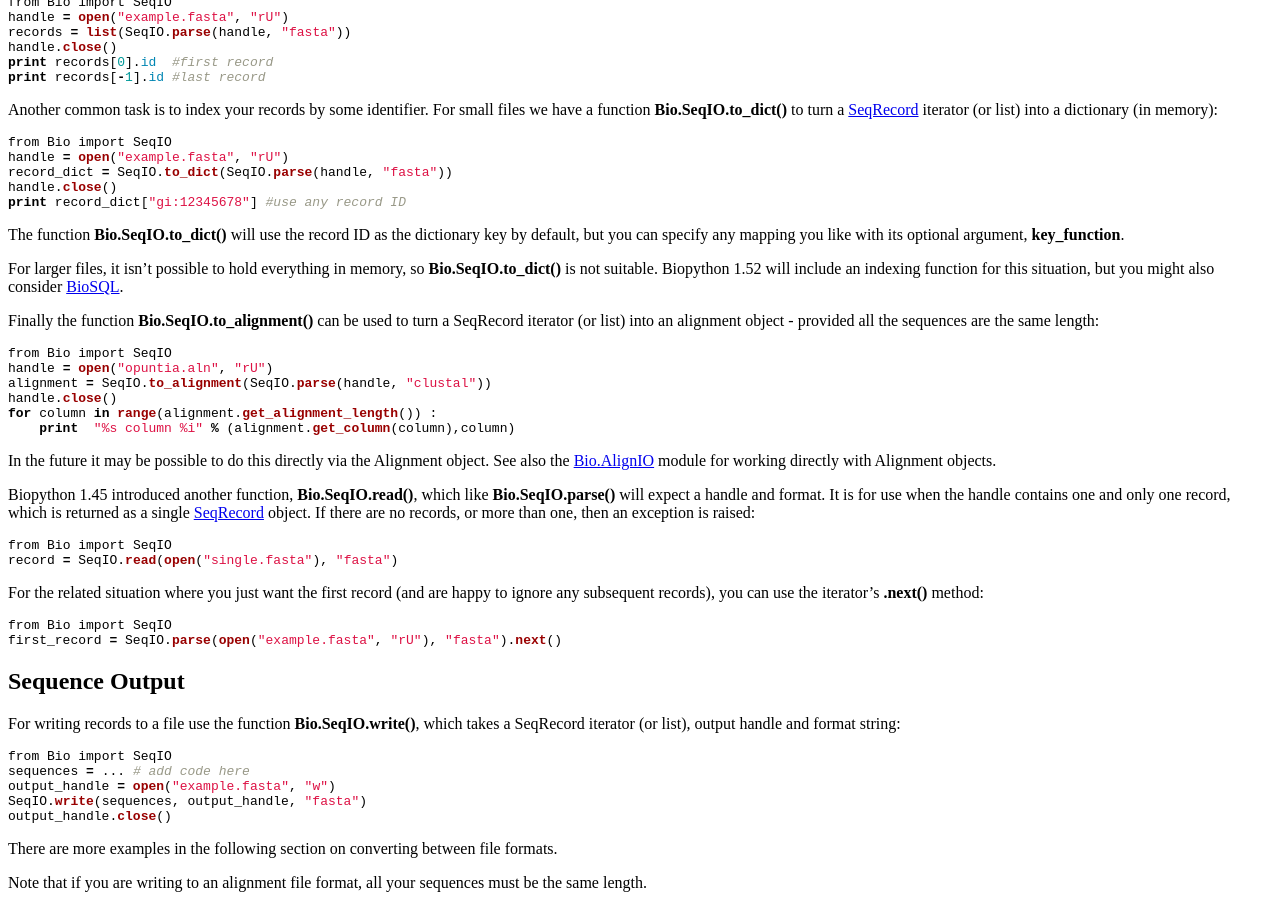
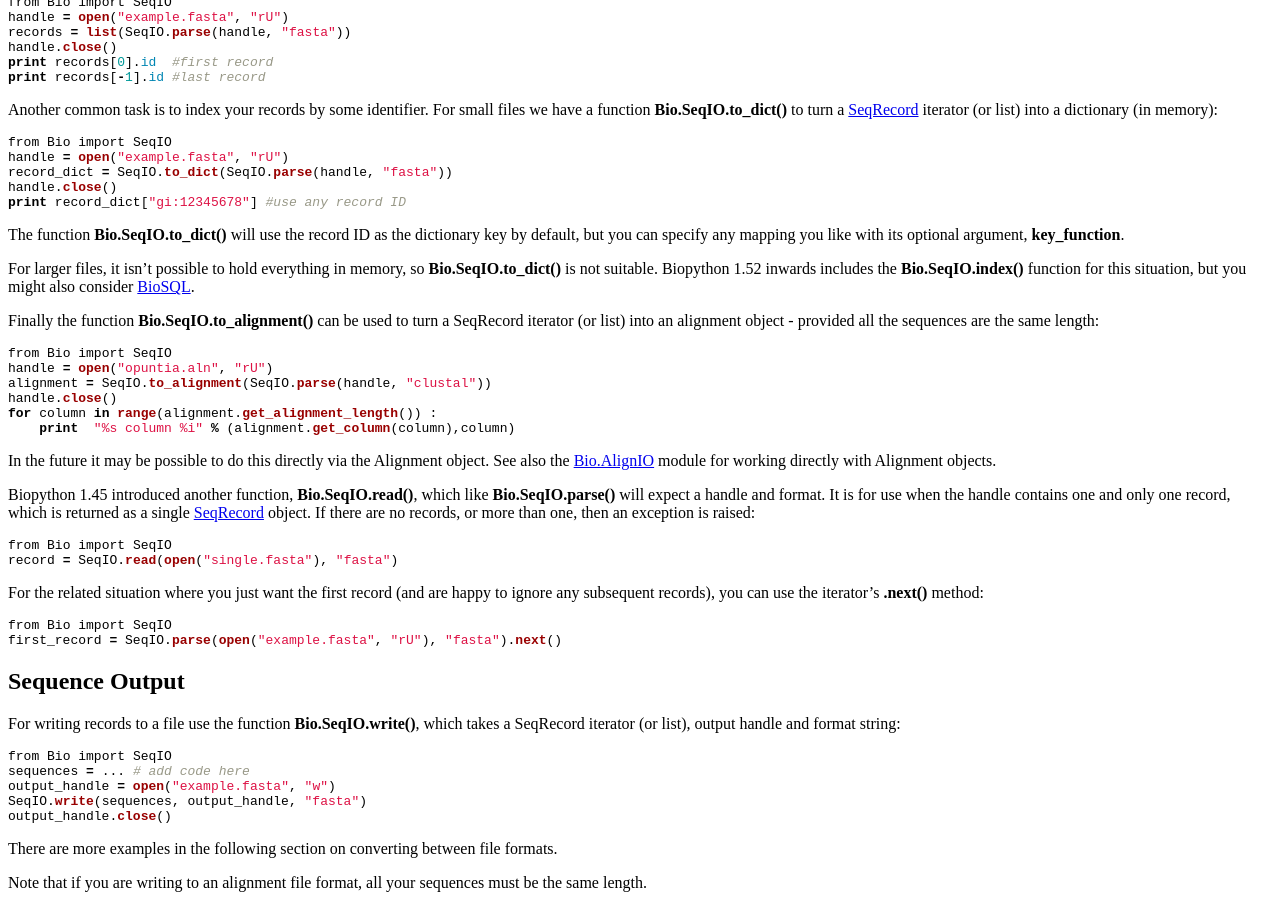
Before and after one commit to biopython/biopython.github.io, a Jekyll site: the page built from wiki/SeqIO.md, in a window 1280 px wide and 900 px high, scrolled down 1673 px. Built offline with Jekyll 4.4.1, drawn with Linux system fonts in a browser that asks for light colours.

Commit message:
/* Sequence Input */ Change tense regarding Bio.SeqIO.index() now that Biopython 1.52 is out.

```diff
--- a/wiki/SeqIO.md
+++ b/wiki/SeqIO.md
@@ -155,9 +155,9 @@ dictionary key by default, but you can specify any mapping you like with
 its optional argument, **key\_function**.
 
 For larger files, it isn't possible to hold everything in memory, so
-**Bio.SeqIO.to\_dict()** is not suitable. Biopython 1.52 will include an
-indexing function for this situation, but you might also consider
-[BioSQL](BioSQL "wikilink").
+**Bio.SeqIO.to\_dict()** is not suitable. Biopython 1.52 inwards
+includes the **Bio.SeqIO.index()** function for this situation, but you
+might also consider [BioSQL](BioSQL "wikilink").
 
 Finally the function **Bio.SeqIO.to\_alignment()** can be used to turn a
 SeqRecord iterator (or list) into an alignment object - provided all the
```
Also changed, not shown: 1 other file.
